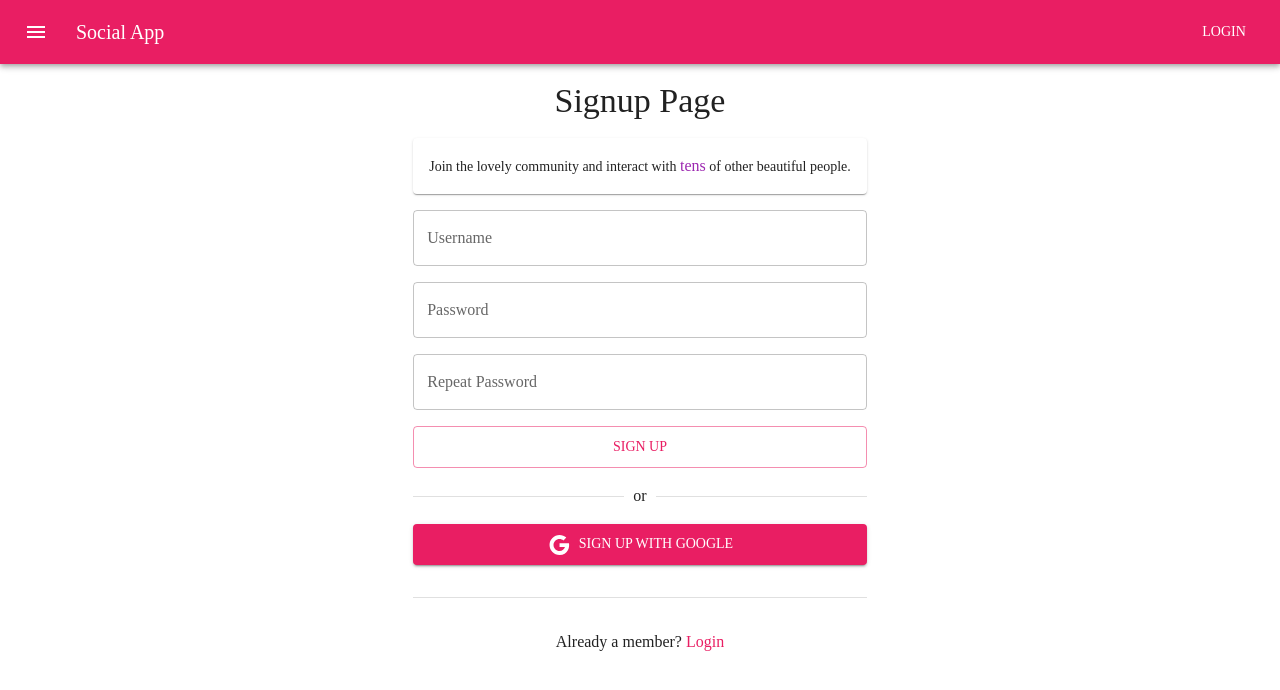
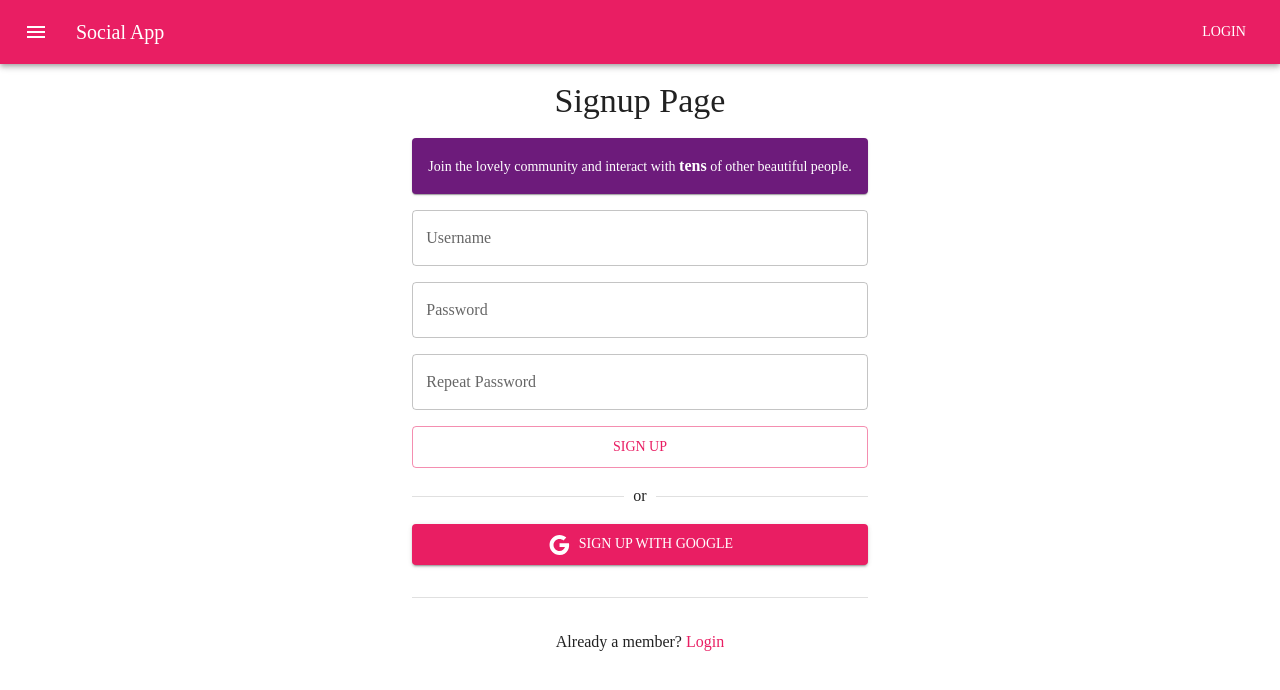
Before and after one commit to arito7/odinbook-front, a React (Create React App) app: page /register in a window 1280 px wide. Shown: the top 690 px of the page. Built offline with nearby package versions, Linux system fonts and the light colour scheme; the HTML template or start-up script is replaced by a standard one.

Commit message:
Change colors

```diff
--- a/src/pages/register.jsx
+++ b/src/pages/register.jsx
@@ -9,8 +9,10 @@ import Paper from '@mui/material/Paper';
 
 import { Google as GoogleIcon } from '@mui/icons-material';
 import { useNavigate } from 'react-router-dom';
+import { useTheme } from '@mui/system';
 
 const Register = () => {
+  const theme = useTheme();
   const navigate = useNavigate();
 
   const handleClick = () => {
@@ -30,12 +32,18 @@ const Register = () => {
       <Typography sx={{ textAlign: 'center' }} variant="h4">
         Signup Page
       </Typography>
-      <Paper color="secondary" elevation={1} sx={{ padding: '1rem' }}>
+      <Paper
+        elevation={1}
+        sx={{
+          padding: '1rem',
+          backgroundColor: theme.palette.secondary.dark,
+          color: theme.palette.secondary.contrastText,
+        }}
+      >
         <Typography variant="body2" sx={{ textAlign: 'center' }}>
           Join the lovely community and interact with{' '}
           <Typography
-            sx={{ textAlign: 'center' }}
-            color="secondary"
+            sx={{ textAlign: 'center', fontWeight: 'bold' }}
             variant="body1"
             component="span"
           >
```
